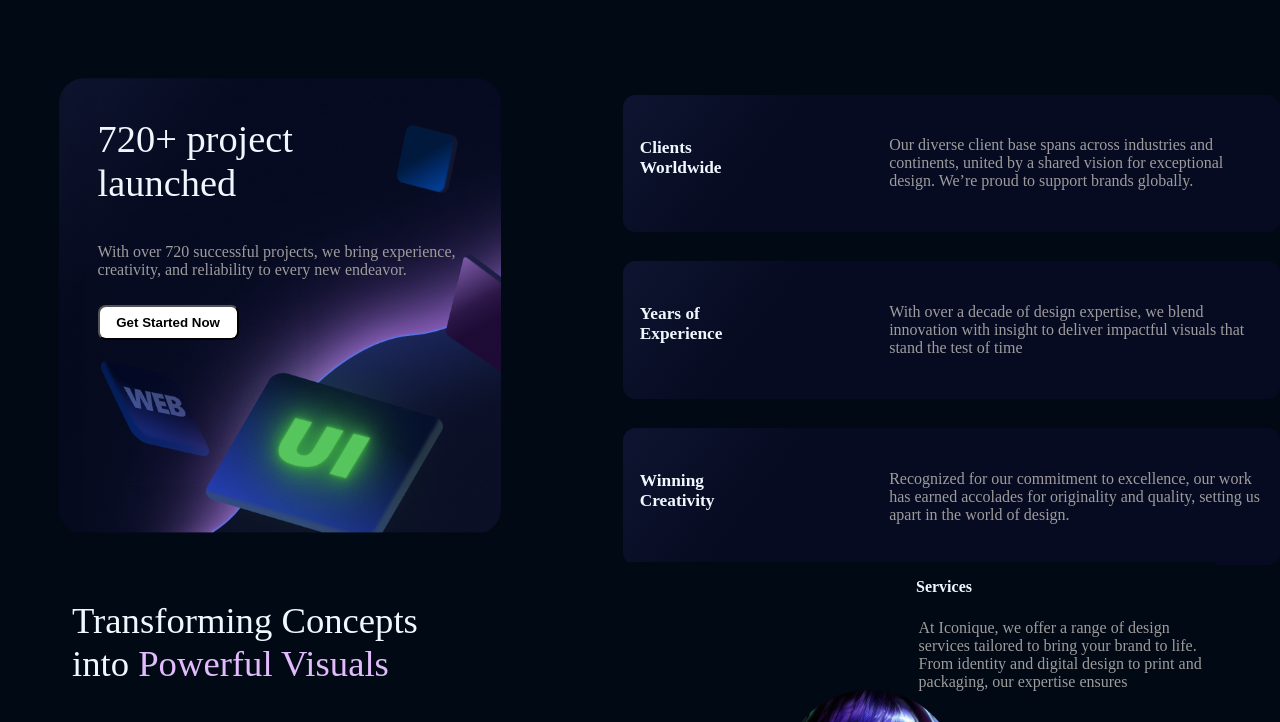
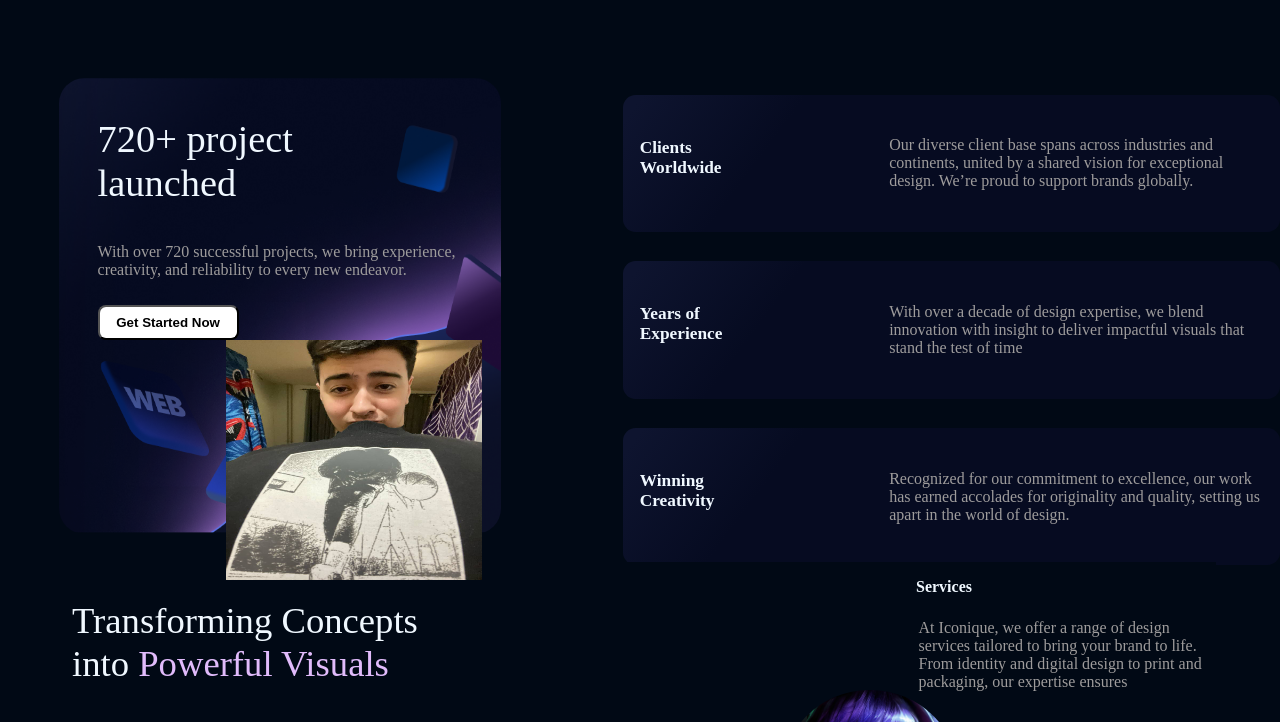
Before and after one commit to Santaok/studio, a plain HTML site: page index.html in a window 1280 px wide. Both pictures are taken after a click on the button "Get Started Now". Shown: the part 1182-1904 px from the top of the page. Drawn offline with Linux system fonts and the light colour scheme.

Commit message:
максончик

```diff
--- a/index.html
+++ b/index.html
@@ -83,7 +83,8 @@
 <p class="text__img">720+ project launched</p>
 <p class="card__text_img">With over 720 successful projects, we bring experience, creativity, and reliability to every new endeavor.</p>
 
-<button class="card__button">Get Started Now</button>
+<button class="card__button" id="card__button">Get Started Now</button>
+<img src="img/maks.jpg" alt="максончик" id="maksg" class="dist">
 </div>
 <div class="card__box">
 
--- a/style.css
+++ b/style.css
@@ -48,3 +48,19 @@ button:hover{
     cursor: pointer;
     transform: scale(1.2);
 }
+.dist{
+    position: relative;
+    z-index: 50;
+    width: 20vw;
+    height: 35vh;
+    display: none
+}
+.dv{
+    position: relative;
+    z-index: 50;
+    width: 20vw;
+    height: 30vh;
+    display: flex;
+    margin-left: 10vw;
+
+}
--- a/yopta.js
+++ b/yopta.js
@@ -22,3 +22,14 @@ function myFunction() {
     button.addEventListener("click", function(event){
         ИзвиняйсяДон.classList.toggle("disabled")
     })
+
+
+
+const cardBg = document.getElementById("card__button")
+const maks = document.getElementById("maksg")
+cardBg.addEventListener("click", function (event) {
+maks.classList.toggle("dv")
+
+
+
+})
```
Also changed, not shown: img/maks.jpg (added).
